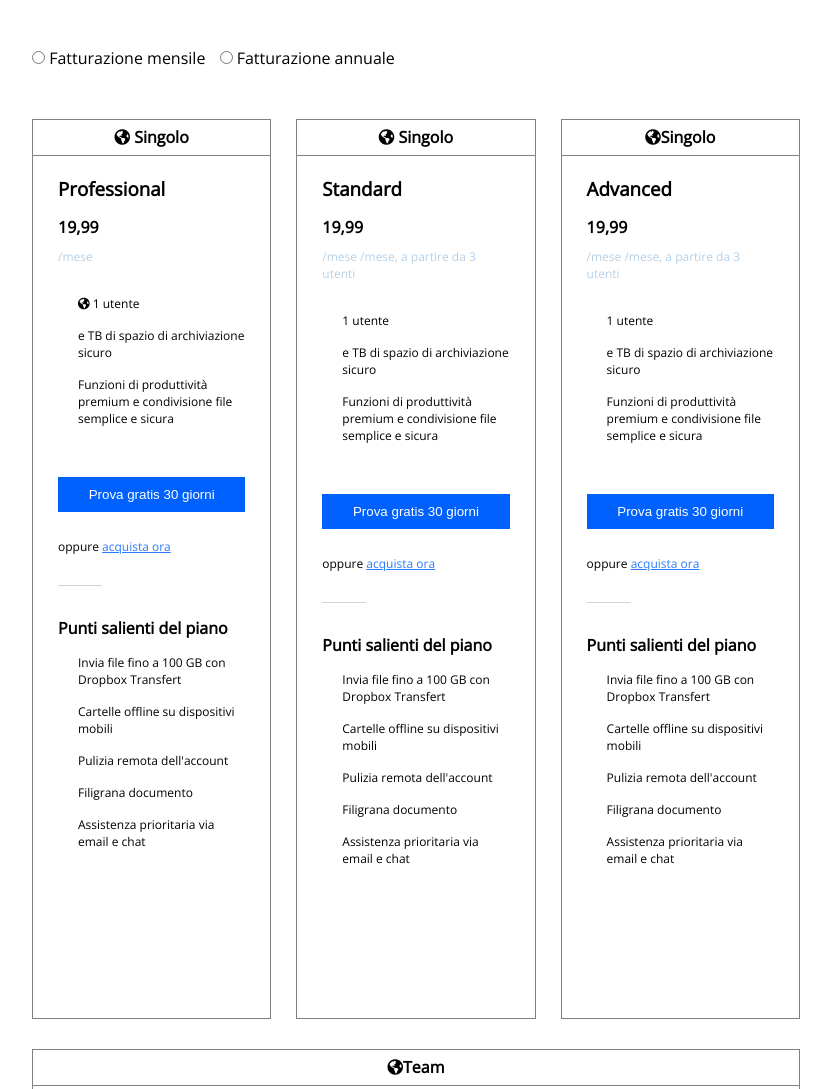
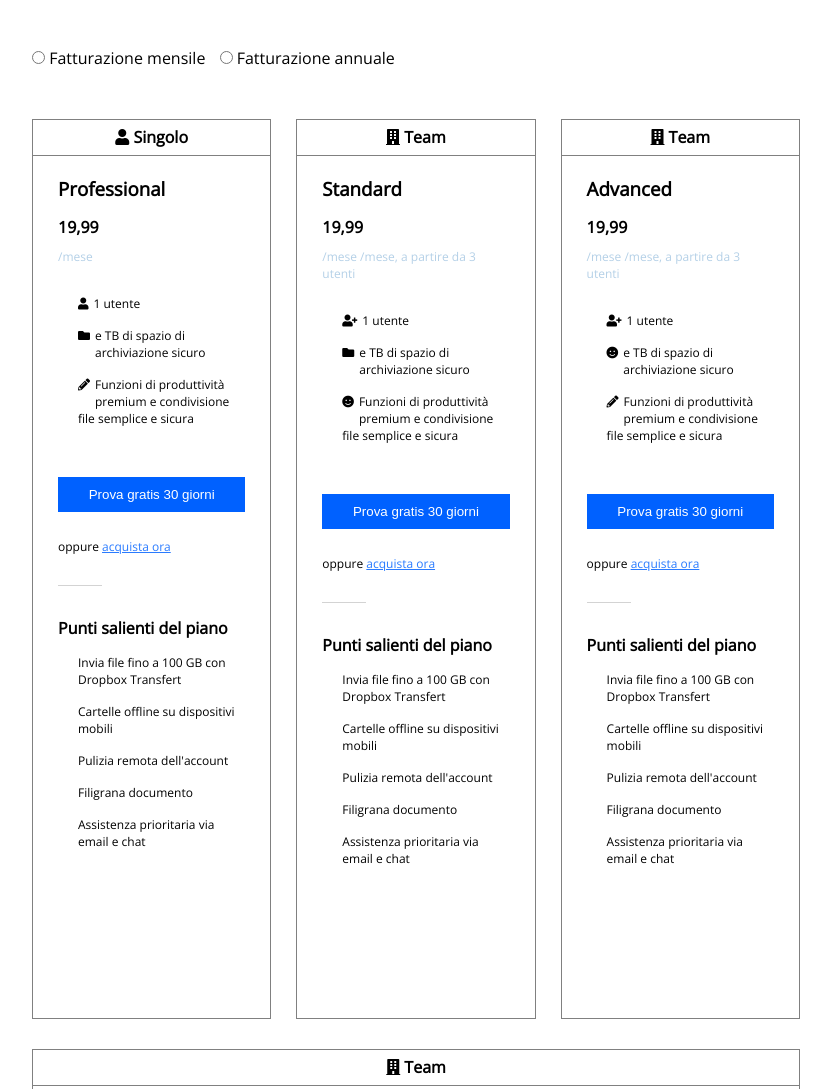
Before and after one commit to MauroDeStefano/htmlcss-dropbox, a plain HTML site: page index.html in a window 1280 px wide. Shown: the part 886-1975 px from the top of the page, without its empty margins (224-1055 px from the left). Drawn offline with nearby package versions, Linux system fonts and the light colour scheme; files whose address does not match are found by name.

Commit message:
added font awsome

```diff
--- a/css/style.css
+++ b/css/style.css
@@ -36,6 +36,7 @@ button:hover{
 header{
   position: fixed;
   width: 100%;
+  z-index: 999;
 }
 
 nav {
@@ -86,7 +87,7 @@ nav div a{
 
 nav div ul li:hover{
   z-index: 20;
-  border-bottom: 1px solid black;
+  border-bottom: 3px solid black;
 }
 
 #img-logo{
@@ -278,23 +279,46 @@ nav button{
 }
 
 .addon{
-  width: 5px;
-  height: 10px;
+  height: 30px;
   float: left;
+  margin-right: 5px;
 }
 
 .single::before{
   font-family: "Font Awesome 5 Free";
   font-weight: 900;
-  content: "\f57d ";
+  content: "\f007";
 }
 
 .building::before{
   font-family: "Font Awesome 5 Free";
   font-weight: 900;
-  content: "\f57d ";
+  content: "\f1ad ";
 }
 
+.file-paper::before{
+  font-family: "Font Awesome 5 Free";
+  font-weight: 900;
+  content: "\f07b ";
+}
+
+.pencil::before{
+  font-family: "Font Awesome 5 Free";
+  font-weight: 900;
+  content: "\f303 ";
+}
+
+.plural::before{
+  font-family: "Font Awesome 5 Free";
+  font-weight: 900;
+  content: "\f234 ";
+}
+
+.smile::before{
+  font-family: "Font Awesome 5 Free";
+  font-weight: 900;
+  content: "\f118 ";
+}
 
 
 /*********** CONTACT A PARTNER ************/
--- a/index.html
+++ b/index.html
@@ -104,9 +104,9 @@
           <div class="kind-payment clearfix">/mese</div>
           <div>
             <ul>
-              <li><span class="single"></span> 1 utente</li>
-              <li>e TB di spazio di archiviazione sicuro</li>
-              <li>Funzioni di produttività premium e condivisione file semplice e sicura</li>
+              <li><span class="single addon"></span> 1 utente</li>
+              <li><span class="file-paper addon"></span> e TB di spazio di archiviazione sicuro</li>
+              <li><span class="pencil addon"></span> Funzioni di produttività premium e condivisione file semplice e sicura</li>
             </ul>
             <div class="box-btn clearfix">
               <button>
@@ -131,7 +131,7 @@
       <div class="business-box mid-box clearfix">
         <div class="title-box clearfix">
           <span class="building"></span>
-            Singolo
+            Team
         </div>
         <div class="box-in-box clearfix">
           <h3>Standard</h3>
@@ -142,9 +142,9 @@
 
           <div>
             <ul>
-              <li>1 utente</li>
-              <li>e TB di spazio di archiviazione sicuro</li>
-              <li>Funzioni di produttività premium e condivisione file semplice e sicura</li>
+              <li><span class="plural addon"></span>1 utente</li>
+              <li><span class="file-paper addon"></span>e TB di spazio di archiviazione sicuro</li>
+              <li><span class="smile addon"></span>Funzioni di produttività premium e condivisione file semplice e sicura</li>
             </ul>
             <div class="box-btn clearfix">
               <button>
@@ -168,7 +168,10 @@
       </div>
 
       <div class="business-box clearfix">
-        <div class="title-box clearfix building">Singolo</div>
+        <div class="title-box clearfix">
+          <span class="building"></span>
+          Team
+        </div>
         <div class="box-in-box clearfix">
           <h3>Advanced</h3>
           <h4>19,99</h4>
@@ -177,9 +180,9 @@
           </div>
           <div>
             <ul>
-              <li>1 utente</li>
-              <li>e TB di spazio di archiviazione sicuro</li>
-              <li>Funzioni di produttività premium e condivisione file semplice e sicura</li>
+              <li><span class="plural addon"></span>1 utente</li>
+              <li><span class="smile addon"></span>e TB di spazio di archiviazione sicuro</li>
+              <li><span class="pencil addon"></span>Funzioni di produttività premium e condivisione file semplice e sicura</li>
             </ul>
             <div class="box-btn clearfix">
               <button>
@@ -204,7 +207,10 @@
     </div>
 
     <div class="business-box bottom-box clearfix">
-      <div class="title-box clearfix building">Team</div>
+      <div class="title-box clearfix">
+        <span class="building"></span>
+        Team
+      </div>
       <div class="box-in-box clearfix">
         <div class="header-bottom-box clearfix">
           <h3>Enterprice</h3>
```
